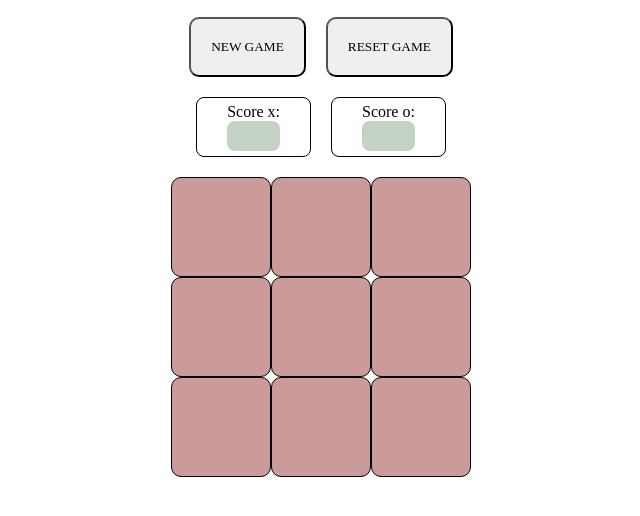
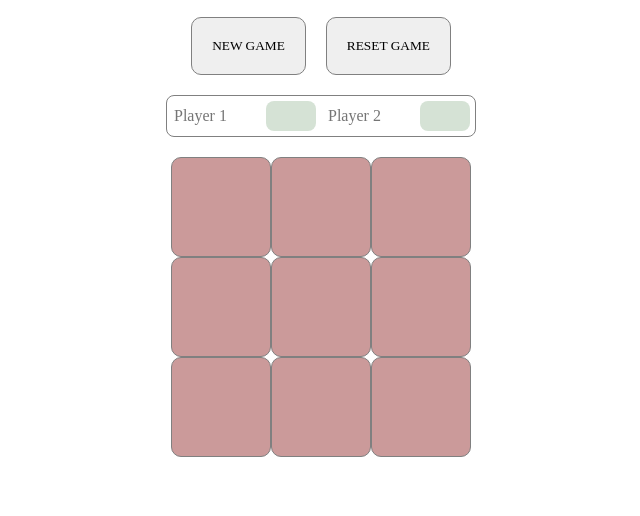
Before and after one commit to patricia-tirolla/Tic-Tac-Toe-Odin-Project-, a plain HTML site: page index.html in a window 1280 px wide. Shown: the part 68-584 px from the top of the page, without its empty margins (327-967 px from the left). Drawn offline with Linux system fonts and the light colour scheme; a web font is replaced by a local one.

Commit message:
Css improvements

```diff
--- a/index.html
+++ b/index.html
@@ -24,14 +24,11 @@
             <button class="game-buttons" id="reset-game-button">RESET GAME</button>
         </div>
         <section id="score-display-container">
-            <div class="score-container" id="x-score-container">
-                <p>Score x:</p>
-                <div id="display-x" class="score-display"></div>
-            </div>
-            <div class="score-container" id="o-score-container">
-                <p>Score o:</p>
-                <div id="display-o" class="score-display"></div>
-            </div>
+            <input class="player-input" type="text" placeholder="Player 1"></input>
+            <div id="display-x" class="score-display"></div>
+
+            <input class="player-input" type="text" placeholder="Player 2"></input>
+            <div id="display-o" class="score-display"></div>
         </section>
         <div id="game-board">
             <div class="game-cell" data-index="0"></div>
@@ -45,7 +42,7 @@
             <div class="game-cell" data-index="8"></div>
         </div>
         <template id="winner-template">
-                <p id="winner-message"></p>
+            <p id="winner-message"></p>
         </template>
     </main>
 </body>
--- a/style.css
+++ b/style.css
@@ -38,34 +38,48 @@ p {
     display: flex;
     justify-content: center;
     gap: 20px;
-    width:100vw;
+    width: 100vw;
 }
 
 .game-buttons {
     height: fit-content;
     padding: 20px 20px;
     border-radius: 10px;
+    border: solid 1px gray;
+}
+
+.game-buttons:hover {
+    font-size: small;
+    cursor: pointer;
 }
 
 #score-display-container {
     display: flex;
     justify-content: center;
-    gap: 20px;
+    align-items: center;
     width: 100vw;
+    border: solid 1px gray;
+    border-radius: 8px;
+    width: fit-content;
+    gap: 10px;
+    padding: 5px;
 }
 
-.score-container {
-    height: fit-content;
-    border: solid 1px black;
-    padding: 5px 30px;
-    border-radius: 8px;
+.player-input {
+    border: none;
+    width: 80px;
+    font-size: medium;
 }
 
 .score-display {
-    background-color: rgb(196, 210, 196);
+    display: flex;
+    background-color: rgb(213, 226, 213);
     height: 30px;
     border-radius: 8px;
-    text-align: center;
+    align-items: center;
+    justify-content: center;
+    width: 50px;
+    font-size: 2em;
 }
 
 #game-board {
@@ -80,8 +94,13 @@ p {
     display: flex;
     justify-content: center;
     text-align: center;
-    border: solid 1px black;
+    border: solid 1px gray;
     background-color: rgb(203, 154, 154);
     border-radius: 10px;
     font-size: 3em;
 }
+
+.game-cell:hover {
+    background-color: rgb(186, 138, 138);
+    cursor: pointer;
+}
```
